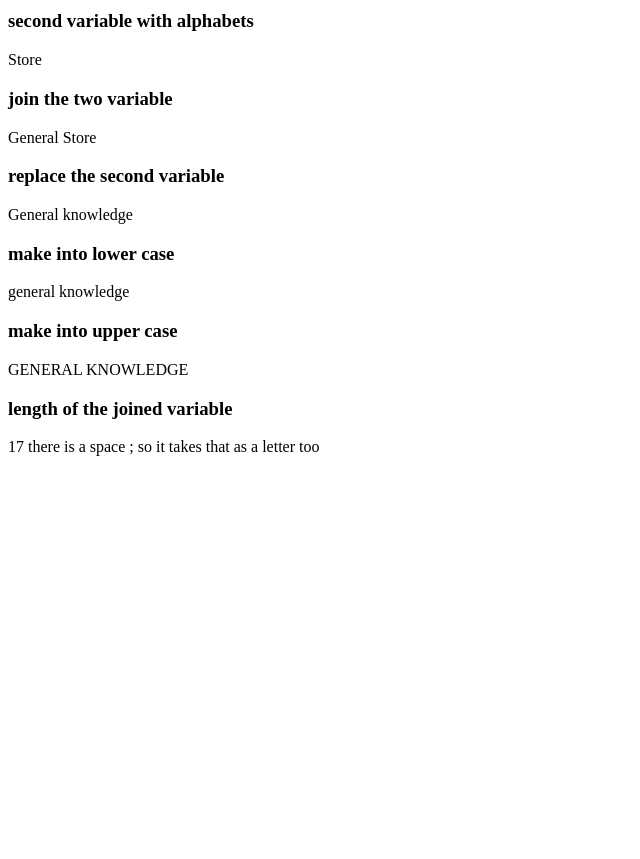
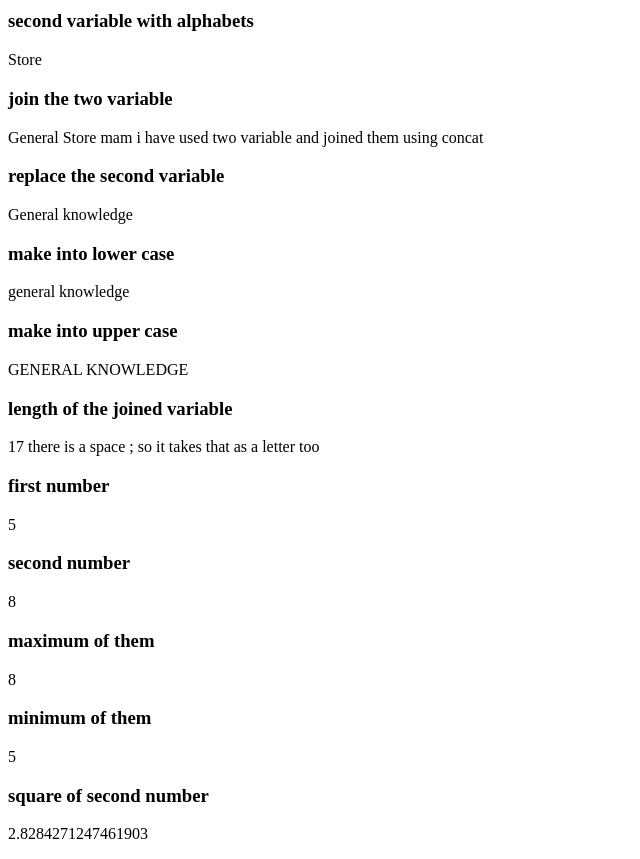
Before and after one commit to ApoorvaKulkarni09/HelpHarry, a plain HTML site: page index.html in a window 1280 px wide. Shown: the part 560-1419 px from the top of the page, without its empty margins (0-640 px from the left). Before the commit the page ends 1032 px from the top, so only its background shows below. Drawn offline with Linux system fonts and the light colour scheme.

Commit message:
Add files via upload

```diff
--- a/index.html
+++ b/index.html
@@ -58,6 +58,21 @@
       <h3> length of the joined variable</h3>
      <p id="length"></p>
 
+     <h3> first number</h3>
+     <p id="1no."></p>
+
+     <h3> second number</h3>
+     <p id="2no."></p>
+
+     <h3> maximum of them </h3>
+     <p id="max"></p>
+
+     <h3> minimum of them </h3>
+     <p id="min"></p>
+
+     <h3> square of second number</h3>
+     <p id="sqrt"></p>
+
 
 
        <script>
@@ -71,7 +86,7 @@
 
        var joined = firstword.concat(secondword);
        console.log(joined);
-       document.getElementById("joined_variables").innerHTML=joined;
+       document.getElementById("joined_variables").innerHTML=joined+" mam i have used two variable and joined them using concat ";
 
        var replaced = joined.replace("Store","knowledge");
        console.log(replaced);
@@ -89,6 +104,25 @@
           console.log(length);
             document.getElementById("length").innerHTML=length + " there is a space ; so it takes that as a letter too";
 
+            var first_number = 5;
+          console.log(first_number);
+            document.getElementById("1no.").innerHTML=first_number
+
+            var second_number = 8
+          console.log(second_number);
+            document.getElementById("2no.").innerHTML=second_number
+
+            var min = Math.min(first_number,second_number);
+           console.log(min) ;
+           document.getElementById("min").innerHTML=min
+
+           var  max = Math.max(first_number,second_number);
+           console.log(max) ;
+           document.getElementById("max").innerHTML=max
+
+           var sqrt  = Math.sqrt(second_number) ;
+           console.log(sqrt) ;
+           document.getElementById("sqrt").innerHTML=sqrt
 
         </script>
     </body>
```
